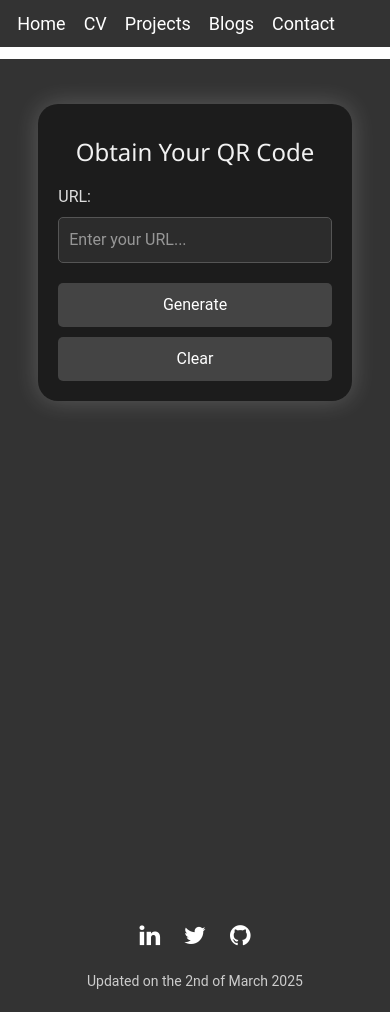
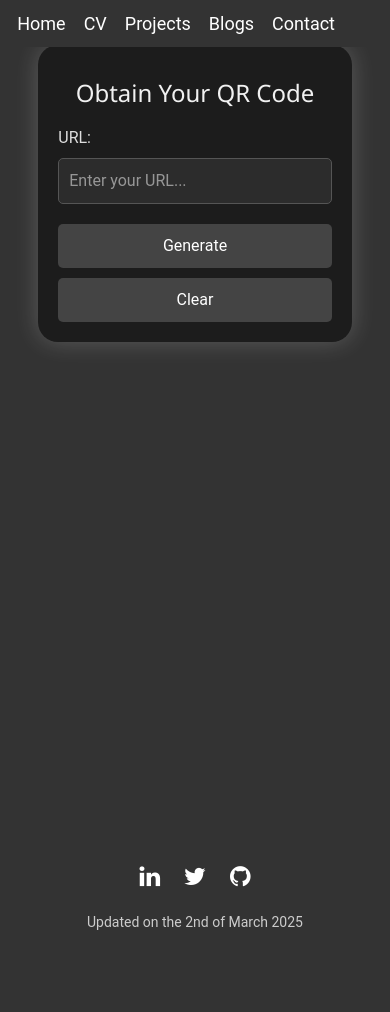
Before and after one commit to Adenrele/Web_Portfolio, a Flask app: page /qrcode in a window 390 px wide. After the commit the page ends 930 px from the top, so only its background shows below. Run offline with Flask 3, Linux system fonts and the light colour scheme; some libraries are stand-ins or nearby versions.

Commit message:
margin top for phone

```diff
--- a/static/css/QR.css
+++ b/static/css/QR.css
@@ -100,6 +100,7 @@
         background-color: #333;
         color: white;
         min-height: 100vh;
+        margin-top: 0vh;
         width: 100%;
         padding-top: 3rem;
     }
```
